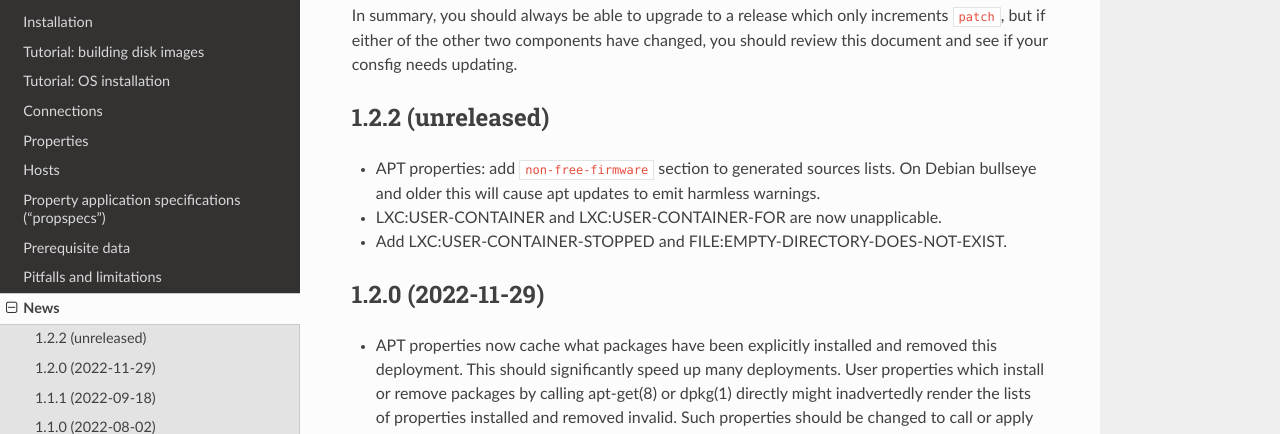
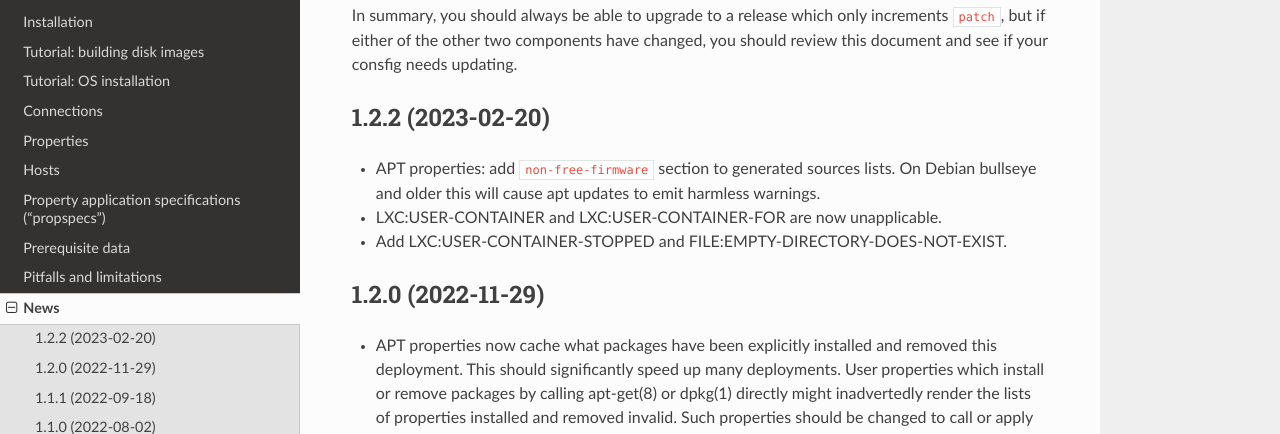
Before and after one commit to spwhitton/consfigurator, a Sphinx documentation site: the page built from doc/news.rst, in a window 1280 px wide and 900 px high, scrolled down 386 px. Shown: the part 159-593 px from the top of the window. Built offline with Sphinx 7.4.7 and the Read the Docs theme 2.0.0, drawn with Linux system fonts in a browser that asks for light colours.

```diff
--- a/doc/conf.py
+++ b/doc/conf.py
@@ -22,7 +22,7 @@ copyright = '2020-2022, Sean Whitton'
 author = 'Sean Whitton'
 
 # The full version, including alpha/beta/rc tags
-release = '1.2.1'
+release = '1.2.2'
 
 
 # -- General configuration ---------------------------------------------------
--- a/doc/news.rst
+++ b/doc/news.rst
@@ -23,7 +23,7 @@ In summary, you should always be able to upgrade to a release which only
 increments ``patch``, but if either of the other two components have changed,
 you should review this document and see if your consfig needs updating.
 
-1.2.2 (unreleased)
+1.2.2 (2023-02-20)
 ------------------
 
 - APT properties: add ``non-free-firmware`` section to generated sources
```
Also changed, not shown: 3 other files.
